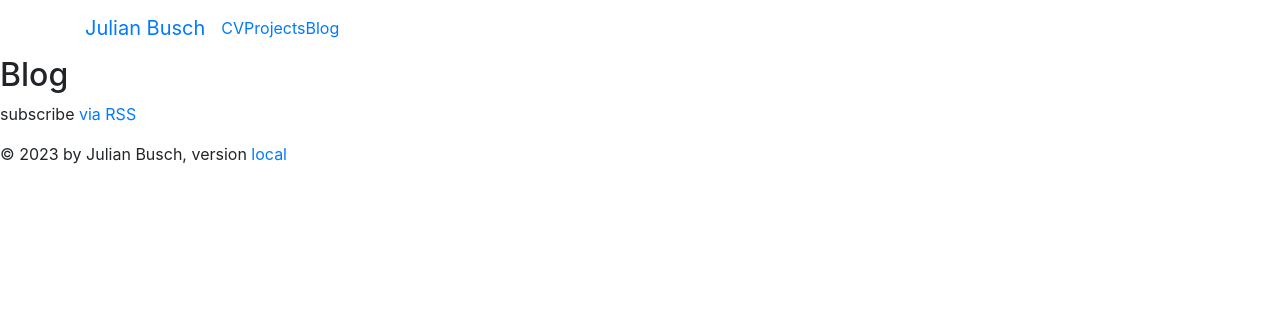
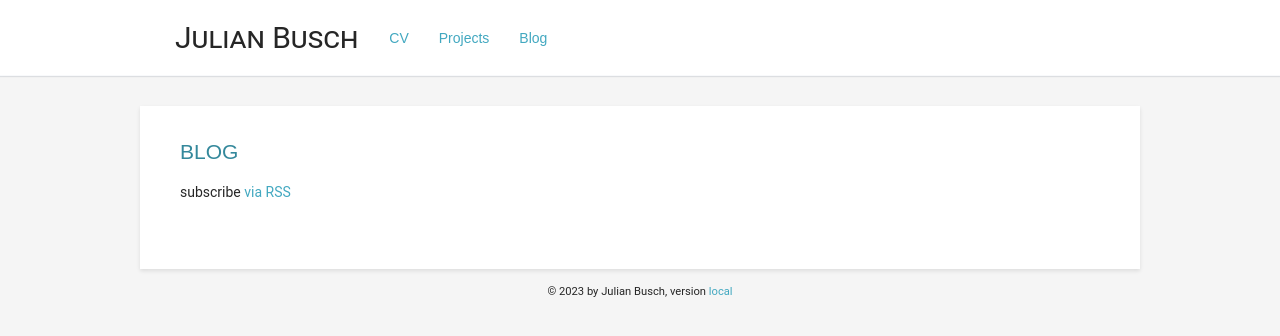
Before and after one commit to quantsch/quantsch.github.io, a Jekyll site: the page built from _pages/05_blog.md, in a window 1280 px wide. Shown: the top 336 px of the page. Built offline with Jekyll 4.4.1, drawn with Linux system fonts in a browser that asks for light colours; nearby versions of some CDN libraries; library files that are not in the unit come from our copies.

Commit message:
fix relative path links when not coming from site root

```diff
--- a/_includes/head.html
+++ b/_includes/head.html
@@ -6,18 +6,18 @@
 	<title>{% if page.title %}{{ page.title }}{% else %}{{ site.title }}{% endif %}</title>
 
 	<!-- Bootstrap CSS -->
-	<link rel="stylesheet" href="assets/plugins/bootstrap/css/bootstrap.min.css">
+	<link rel="stylesheet" href="/assets/plugins/bootstrap/css/bootstrap.min.css">
 	<!-- Fontawesome CSS -->
-	<link rel="stylesheet" href="assets/plugins/font-awesome/css/all.min.css">
+	<link rel="stylesheet" href="/assets/plugins/font-awesome/css/all.min.css">
 
 
 	<!-- Theme CSS -->
-	<link rel="stylesheet" href="assets/css/main.css">
+	<link rel="stylesheet" href="/assets/css/main.css">
 	<link rel="canonical" href="{{ page.url | replace:'index.html','' | absolute_url }}">
 
 
 	<!-- Javascript -->
-    <script type="text/javascript" src="assets/plugins/jquery.min.js"></script>
-	<script type="text/javascript" src="assets/plugins/bootstrap/js/bootstrap.min.js"></script>
+    <script type="text/javascript" src="/assets/plugins/jquery.min.js"></script>
+	<script type="text/javascript" src="/assets/plugins/bootstrap/js/bootstrap.min.js"></script>
 
 </head>
```
Also changed, not shown: index.md (+1 -1 lines).
